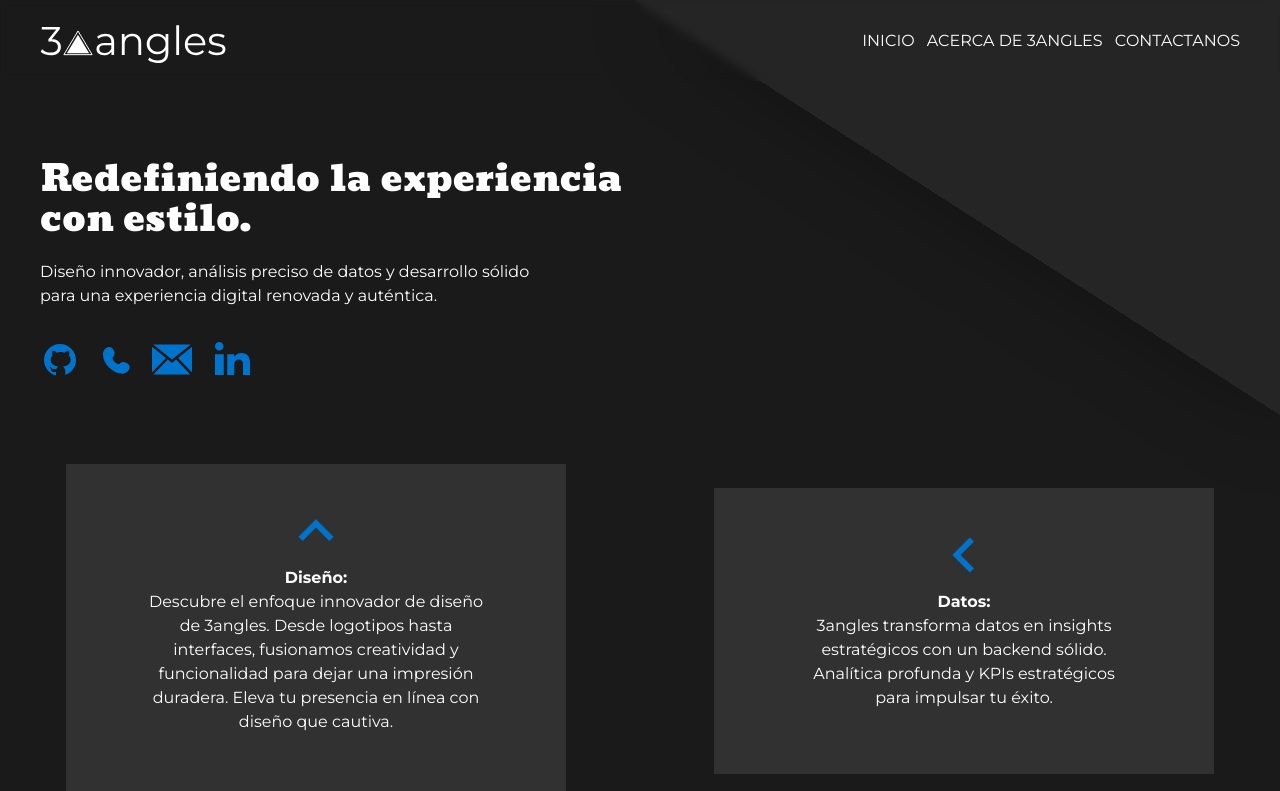
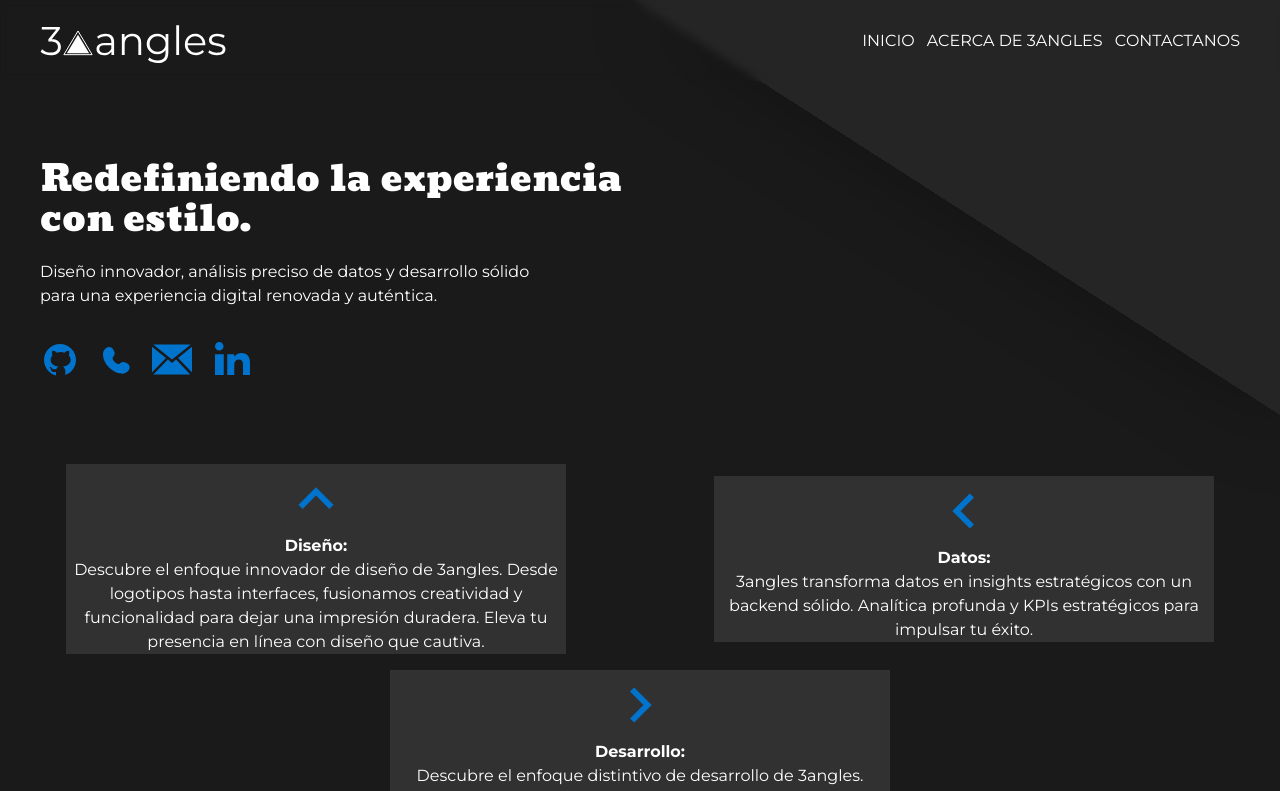
Before and after one commit to dev3angles/3angles-landing, a React (Vite) app: page / in a window 1280 px wide. Shown: the top 791 px of the page. Built offline with nearby package versions, Linux system fonts and the light colour scheme.

Commit message:
newChange

```diff
--- a/src/App.css
+++ b/src/App.css
@@ -174,16 +174,14 @@
   color: #0074cc;
   flex-direction: column;
   align-items: center;
-  padding: 0 5rem;
+  padding: 2 3rem 4rem 2rem;
   background: rgba(255, 255, 255, 0.1);
   width: 90%;
   margin: auto;
   max-width: 500px;
   justify-content: start !important;
-  padding-top: 2rem;
   box-sizing: border-box;
   height: max-content !important;
-  padding-bottom: 4rem;
 }
 .design-article p {
   text-align: center;
```
